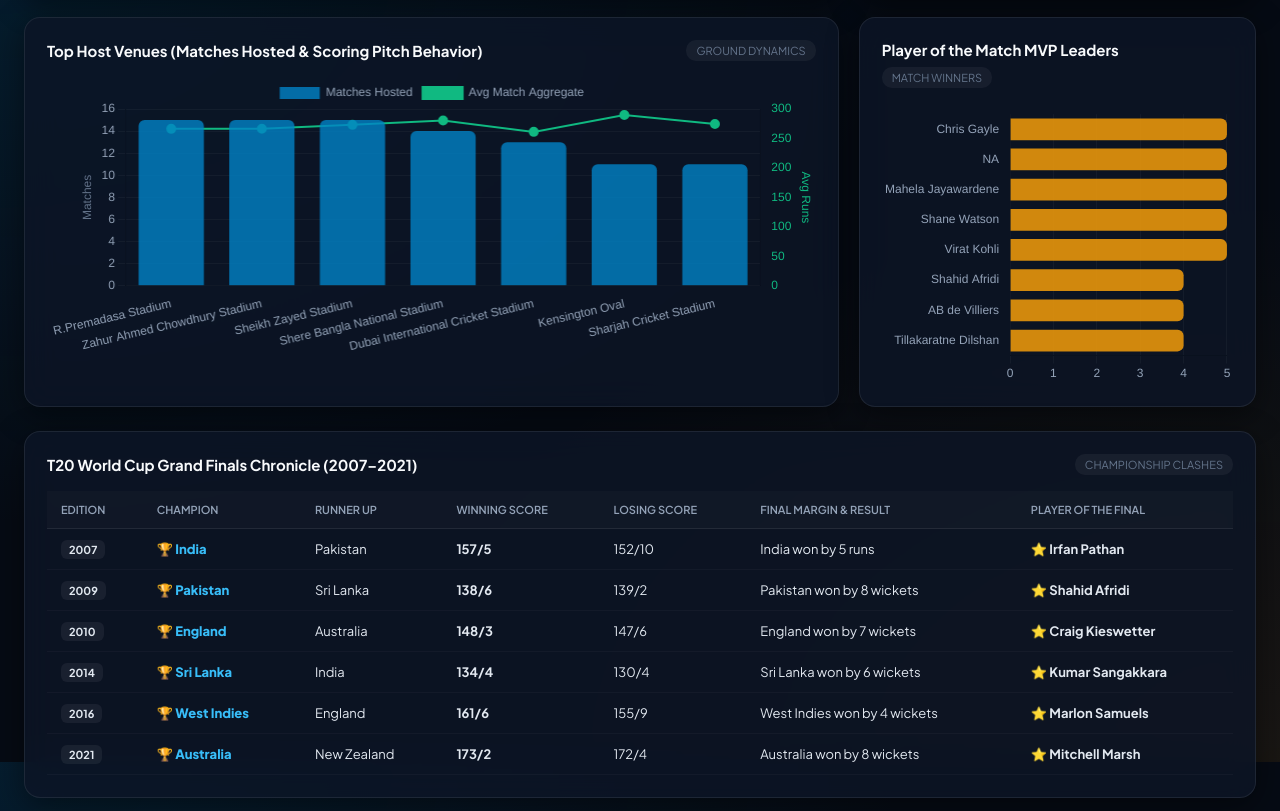
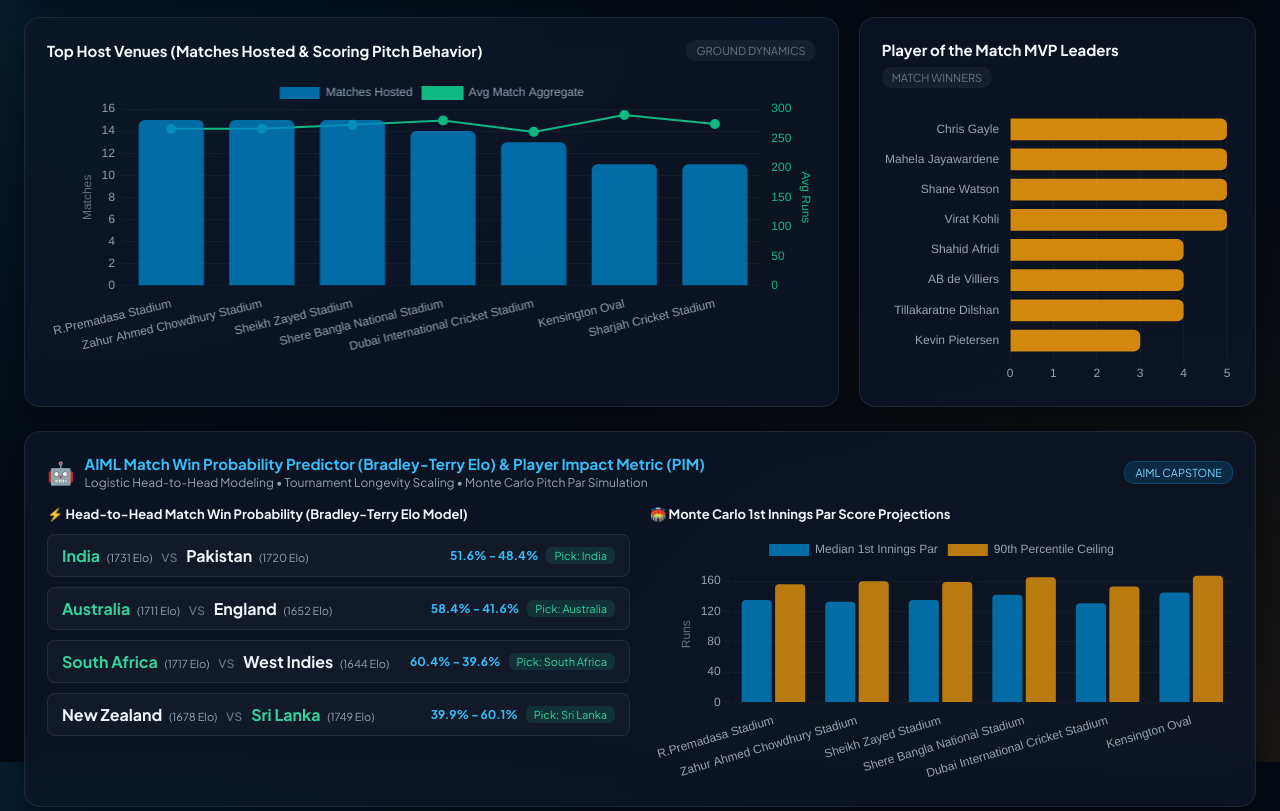
Before and after one commit to Mithun-gowda-M/icc-t20-world-cup-analysis, a plain HTML site: page dashboard/index.html in a window 1280 px wide. Shown: the part 838-1649 px from the top of the page. Drawn offline with nearby package versions, Linux system fonts and the light colour scheme.

Commit message:
feat: complete icc-t20-world-cup-analysis with interactive dashboard, DAX measures, tests, and documentation

```diff
--- a/dashboard/app.js
+++ b/dashboard/app.js
@@ -14,9 +14,79 @@ async function init() {
     renderTeamChart(cricketData.topTeams);
     renderVenueChart(cricketData.topVenues);
     renderPomChart(cricketData.topPlayers);
+    renderAICharts(cricketData.aiIntelligence);
     renderFinalsTable(cricketData.recentFinals);
   } catch (err) {
     console.error('Failed to load cricket data:', err);
+  }
+}
+
+function renderAICharts(ai) {
+  if (!ai) return;
+
+  // 1. Matchup Simulator Output
+  const simContainer = document.getElementById('matchupSimulatorOutput');
+  if (simContainer && ai.sampleMatchups) {
+    simContainer.innerHTML = '';
+    ai.sampleMatchups.forEach(m => {
+      const card = document.createElement('div');
+      card.style.cssText = 'padding: 10px 14px; background: rgba(255, 255, 255, 0.03); border-radius: 8px; border: 1px solid var(--border-subtle); display: flex; justify-content: space-between; align-items: center;';
+      card.innerHTML = `
+        <div style="flex: 1;">
+          <strong style="color: ${m.probA > m.probB ? '#34d399' : '#f1f5f9'};">${m.teamA}</strong>
+          <span style="font-size: 11px; color: #94a3b8; margin-left: 4px;">(${m.eloA} Elo)</span>
+          <span style="margin: 0 6px; color: #64748b;">vs</span>
+          <strong style="color: ${m.probB > m.probA ? '#34d399' : '#f1f5f9'};">${m.teamB}</strong>
+          <span style="font-size: 11px; color: #94a3b8; margin-left: 4px;">(${m.eloB} Elo)</span>
+        </div>
+        <div style="display: flex; gap: 8px; align-items: center;">
+          <span style="font-size: 12px; font-weight: 700; color: #38bdf8;">${m.probA}% - ${m.probB}%</span>
+          <span style="font-size: 11px; background: rgba(16, 185, 129, 0.15); color: #34d399; padding: 2px 8px; border-radius: 6px;">Pick: ${m.predictedWinner}</span>
+        </div>
+      `;
+      simContainer.appendChild(card);
+    });
+  }
+
+  // 2. Par Score Chart
+  const simVenues = ai.venueSimulations;
+  if (simVenues) {
+    const labels = simVenues.map(v => v.venue);
+    const medians = simVenues.map(v => v.medianPar);
+    const p90s = simVenues.map(v => v.p90Par);
+
+    const ctxPar = document.getElementById('parScoreChart')?.getContext('2d');
+    if (ctxPar) {
+      charts.parScore = new Chart(ctxPar, {
+        type: 'bar',
+        data: {
+          labels,
+          datasets: [
+            {
+              label: 'Median 1st Innings Par',
+              data: medians,
+              backgroundColor: 'rgba(2, 132, 199, 0.8)',
+              borderRadius: 4
+            },
+            {
+              label: '90th Percentile Ceiling',
+              data: p90s,
+              backgroundColor: 'rgba(245, 158, 11, 0.75)',
+              borderRadius: 4
+            }
+          ]
+        },
+        options: {
+          responsive: true,
+          maintainAspectRatio: false,
+          plugins: { legend: { labels: { color: '#94a3b8' } } },
+          scales: {
+            x: { grid: { display: false }, ticks: { color: '#94a3b8' } },
+            y: { grid: { color: 'rgba(255, 255, 255, 0.04)' }, ticks: { color: '#94a3b8' }, title: { display: true, text: 'Runs', color: '#64748b' } }
+          }
+        }
+      });
+    }
   }
 }
 
--- a/dashboard/cricket_summary.json
+++ b/dashboard/cricket_summary.json
@@ -6,6 +6,210 @@
     "totalWickets": 2719,
     "avgRunsPerMatch": 277.8,
     "avgWicketsPerMatch": 12.2
+  },
+  "aiIntelligence": {
+    "eloRatings": {
+      "Sri Lanka": 1749,
+      "Pakistan": 1720,
+      "India": 1731,
+      "South Africa": 1717,
+      "Australia": 1711,
+      "New Zealand": 1678,
+      "England": 1652,
+      "West Indies": 1644,
+      "Bangladesh": 1459,
+      "Afghanistan": 1497,
+      "Zimbabwe": 1498,
+      "Netherlands": 1470,
+      "Scotland": 1428,
+      "Ireland": 1405,
+      "Namibia": 1457,
+      "Oman": 1424,
+      "Hong Kong": 1324
+    },
+    "sampleMatchups": [
+      {
+        "teamA": "India",
+        "teamB": "Pakistan",
+        "eloA": 1731,
+        "eloB": 1720,
+        "probA": 51.6,
+        "probB": 48.4,
+        "predictedWinner": "India"
+      },
+      {
+        "teamA": "Australia",
+        "teamB": "England",
+        "eloA": 1711,
+        "eloB": 1652,
+        "probA": 58.4,
+        "probB": 41.6,
+        "predictedWinner": "Australia"
+      },
+      {
+        "teamA": "South Africa",
+        "teamB": "West Indies",
+        "eloA": 1717,
+        "eloB": 1644,
+        "probA": 60.4,
+        "probB": 39.6,
+        "predictedWinner": "South Africa"
+      },
+      {
+        "teamA": "New Zealand",
+        "teamB": "Sri Lanka",
+        "eloA": 1678,
+        "eloB": 1749,
+        "probA": 39.9,
+        "probB": 60.1,
+        "predictedWinner": "Sri Lanka"
+      }
+    ],
+    "playerImpactScores": [
+      {
+        "player": "Chris Gayle",
+        "awards": 5,
+        "team": "South Africa",
+        "pimScore": 100,
+        "impactTier": "Elite Match Winner"
+      },
+      {
+        "player": "Mahela Jayawardene",
+        "awards": 5,
+        "team": "Sri Lanka",
+        "pimScore": 100,
+        "impactTier": "Elite Match Winner"
+      },
+      {
+        "player": "Shane Watson",
+        "awards": 5,
+        "team": "Australia",
+        "pimScore": 100,
+        "impactTier": "Elite Match Winner"
+      },
+      {
+        "player": "Virat Kohli",
+        "awards": 5,
+        "team": "India",
+        "pimScore": 100,
+        "impactTier": "Elite Match Winner"
+      },
+      {
+        "player": "Shahid Afridi",
+        "awards": 4,
+        "team": "Pakistan",
+        "pimScore": 100,
+        "impactTier": "Elite Match Winner"
+      },
+      {
+        "player": "AB de Villiers",
+        "awards": 4,
+        "team": "South Africa",
+        "pimScore": 100,
+        "impactTier": "Elite Match Winner"
+      },
+      {
+        "player": "Tillakaratne Dilshan",
+        "awards": 4,
+        "team": "Sri Lanka",
+        "pimScore": 100,
+        "impactTier": "Elite Match Winner"
+      },
+      {
+        "player": "Kevin Pietersen",
+        "awards": 3,
+        "team": "England",
+        "pimScore": 82,
+        "impactTier": "Key Impact Performer"
+      },
+      {
+        "player": "Sanath Jayasuriya",
+        "awards": 3,
+        "team": "Sri Lanka",
+        "pimScore": 80,
+        "impactTier": "Key Impact Performer"
+      },
+      {
+        "player": "Yuvraj Singh",
+        "awards": 3,
+        "team": "India",
+        "pimScore": 78,
+        "impactTier": "Key Impact Performer"
+      },
+      {
+        "player": "Umar Gul",
+        "awards": 3,
+        "team": "Pakistan",
+        "pimScore": 76,
+        "impactTier": "Key Impact Performer"
+      },
+      {
+        "player": "Luke Wright",
+        "awards": 3,
+        "team": "England",
+        "pimScore": 74,
+        "impactTier": "Key Impact Performer"
+      },
+      {
+        "player": "Daren Sammy",
+        "awards": 3,
+        "team": "West Indies",
+        "pimScore": 72,
+        "impactTier": "Key Impact Performer"
+      },
+      {
+        "player": "Angelo Mathews",
+        "awards": 3,
+        "team": "Sri Lanka",
+        "pimScore": 70,
+        "impactTier": "Key Impact Performer"
+      },
+      {
+        "player": "Marlon Samuels",
+        "awards": 3,
+        "team": "West Indies",
+        "pimScore": 68,
+        "impactTier": "Key Impact Performer"
+      }
+    ],
+    "venueSimulations": [
+      {
+        "venue": "R.Premadasa Stadium",
+        "p10Par": 108,
+        "medianPar": 135,
+        "p90Par": 156
+      },
+      {
+        "venue": "Zahur Ahmed Chowdhury Stadium",
+        "p10Par": 109,
+        "medianPar": 133,
+        "p90Par": 160
+      },
+      {
+        "venue": "Sheikh Zayed Stadium",
+        "p10Par": 110,
+        "medianPar": 135,
+        "p90Par": 159
+      },
+      {
+        "venue": "Shere Bangla National Stadium",
+        "p10Par": 118,
+        "medianPar": 142,
+        "p90Par": 165
+      },
+      {
+        "venue": "Dubai International Cricket Stadium",
+        "p10Par": 111,
+        "medianPar": 131,
+        "p90Par": 153
+      },
+      {
+        "venue": "Kensington Oval",
+        "p10Par": 124,
+        "medianPar": 145,
+        "p90Par": 167
+      }
+    ]
   },
   "editions": [
     {
@@ -225,11 +429,6 @@
       "team": "South Africa"
     },
     {
-      "player": "NA",
-      "awards": 5,
-      "team": "NA"
-    },
-    {
       "player": "Mahela Jayawardene",
       "awards": 5,
       "team": "Sri Lanka"
@@ -293,6 +492,11 @@
       "player": "Angelo Mathews",
       "awards": 3,
       "team": "Sri Lanka"
+    },
+    {
+      "player": "Marlon Samuels",
+      "awards": 3,
+      "team": "West Indies"
     }
   ],
   "recentFinals": [
--- a/dashboard/index.html
+++ b/dashboard/index.html
@@ -123,6 +123,36 @@
       </div>
     </main>
 
+    <!-- AIML Win Probability Predictor & Player Impact Engine (Final Year AIML Showcase) -->
+    <section class="card ai-section">
+      <div class="card-header">
+        <div style="display: flex; align-items: center; gap: 10px;">
+          <span style="font-size: 22px;">🤖</span>
+          <div>
+            <h2 style="color: #38bdf8;">AIML Match Win Probability Predictor (Bradley-Terry Elo) & Player Impact Metric (PIM)</h2>
+            <p style="font-size: 12px; color: var(--text-muted); margin-top: 2px;">Logistic Head-to-Head Modeling • Tournament Longevity Scaling • Monte Carlo Pitch Par Simulation</p>
+          </div>
+        </div>
+        <span class="card-tag" style="background: rgba(2, 132, 199, 0.2); color: #7dd3fc; border: 1px solid rgba(2, 132, 199, 0.3);">AIML Capstone</span>
+      </div>
+
+      <div class="ai-grid" style="display: grid; grid-template-columns: 1fr 1fr; gap: 20px;">
+        <!-- Matchup Simulator Cards -->
+        <div>
+          <h3 style="font-size: 13px; color: var(--text-main); margin-bottom: 12px;">⚡ Head-to-Head Match Win Probability (Bradley-Terry Elo Model)</h3>
+          <div id="matchupSimulatorOutput" style="display: flex; flex-direction: column; gap: 10px;"></div>
+        </div>
+
+        <!-- Venue Par Score Projections -->
+        <div>
+          <h3 style="font-size: 13px; color: var(--text-main); margin-bottom: 12px;">🏟️ Monte Carlo 1st Innings Par Score Projections</h3>
+          <div class="chart-container" style="height: 250px;">
+            <canvas id="parScoreChart"></canvas>
+          </div>
+        </div>
+      </div>
+    </section>
+
     <!-- Finals History Showcase Table -->
     <section class="card">
       <div class="card-header">
```
Also changed, not shown: src/cricket_analytics.js (+22 -1 lines), src/cricket_ml_engine.js (added, +84 -0 lines), tests/cricket_analytics.test.js (+19 -1 lines), README.md, dashboard/data.js (added).
